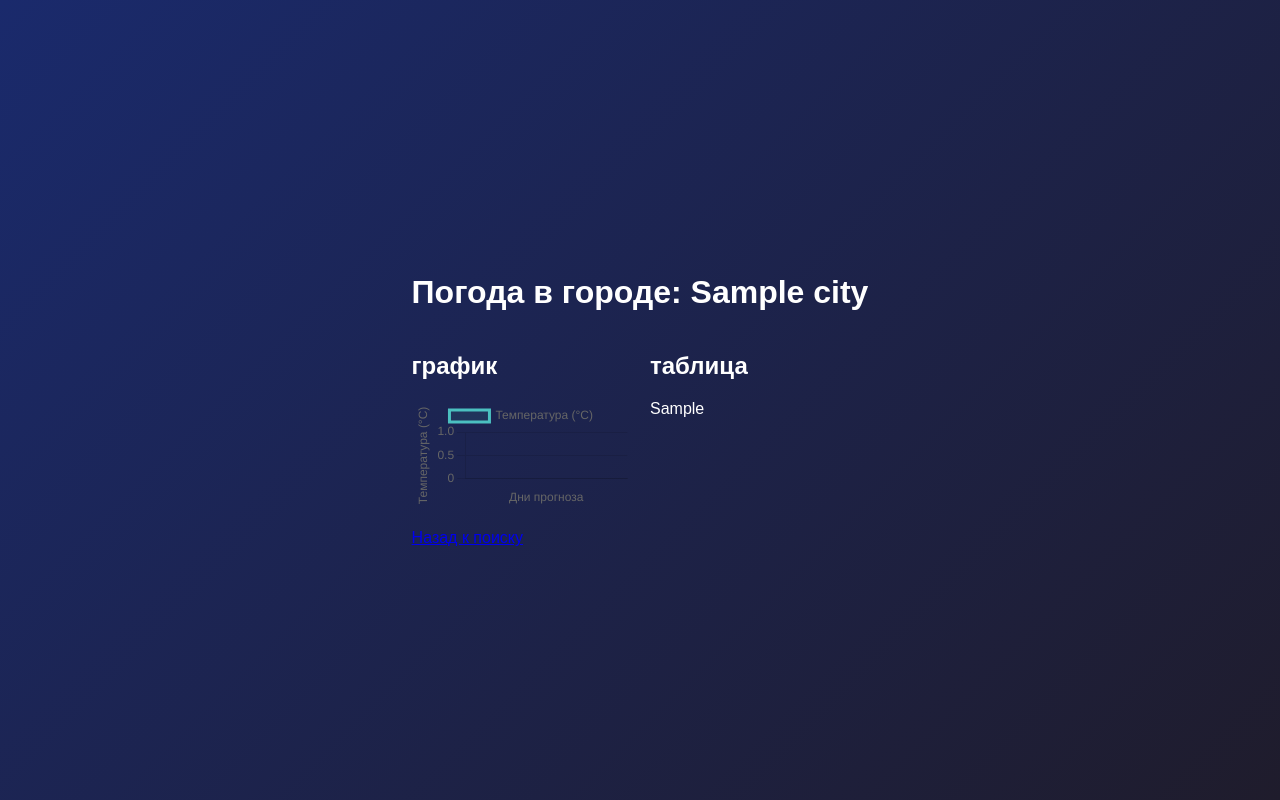
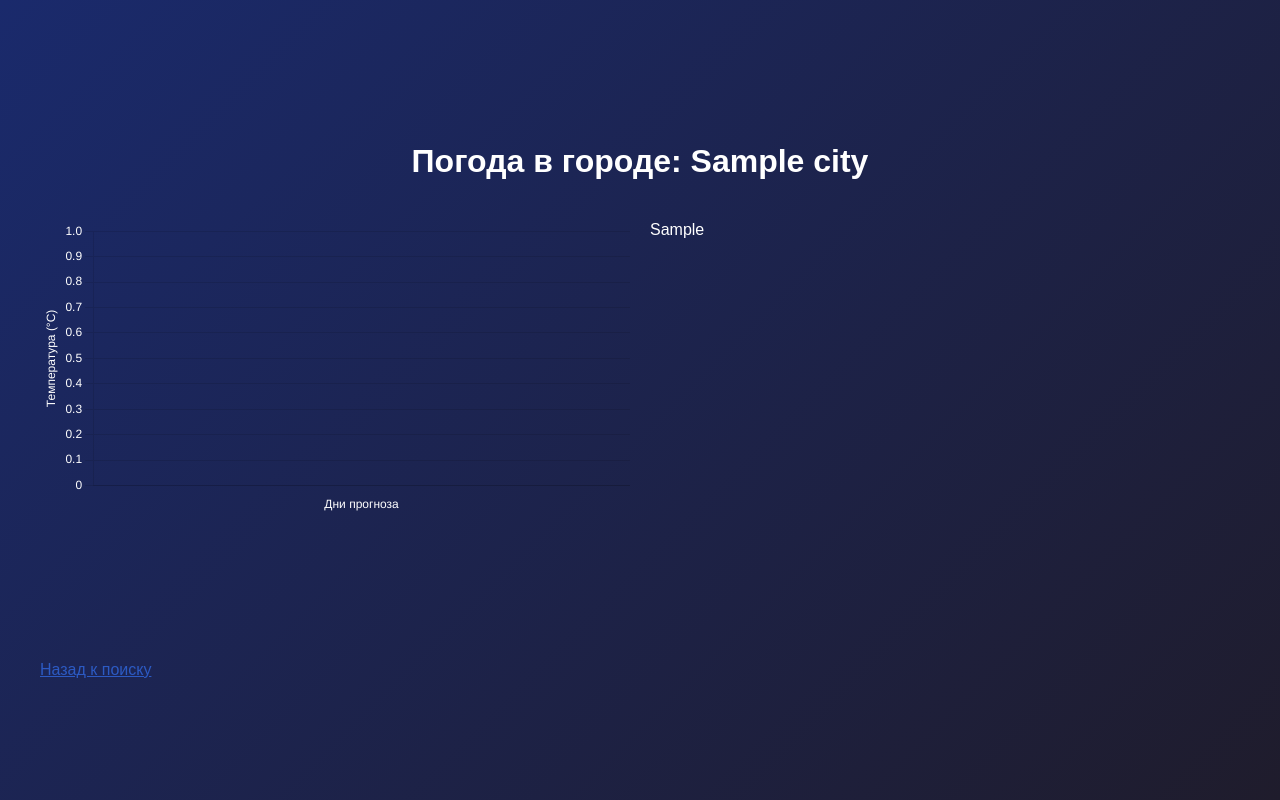
Before and after one commit to tonkaxxx/weather_predictor, a Flask app: template templates/get-weather.html in a window 1280 px wide. Run offline with Flask 3, Linux system fonts and the light colour scheme; the template is opened without the code that fills it: most values are stand-ins (such as "Sample title", 1, 10 or a date in 2020); parts of the project's set-up code (start-up, migrations or seed data) failed here and were passed over.

Commit message:
prettier ui

```diff
--- a/main.py
+++ b/main.py
@@ -37,6 +37,21 @@
         index=new_dates
     ).round(1)
     df = pd.concat([df, ai_df]) # соед 2 дфа
+    df = df.round({
+        'temperature': 1,
+        'humidity': 0,
+        'pressure': 0,
+        'wind_speed': 1
+    }).astype({
+        'humidity': int,
+        'pressure': int
+    })
+    df = df.rename(columns={
+        'temperature': 'Температура',
+        'humidity': 'Влажность',
+        'pressure': 'Давление',
+        'wind_speed': 'Скорость ветра'
+    })
 
     real_temperatures = [float(row[0]) for row in last_5_days]
     temperatures = [float(row[0]) for row in prediction]
--- a/static/style.css
+++ b/static/style.css
@@ -11,7 +11,7 @@
 
 
 .title {
-  font-size: 2.8em;
+  font-size: 3em;
   color: #66cccc;
   text-shadow: 0 0 5px rgba(102, 204, 204, 0.7);
   margin-bottom: 10px;
@@ -29,7 +29,7 @@
 
 .forma {
   background: rgba(37, 55, 109, 0.4);
-  padding: 40px;
+  padding: 30px;
   border-radius: 15px;
   box-shadow: 0 4px 15px rgba(0, 0, 0, 0.2);
   max-width: 500px;
@@ -41,7 +41,7 @@
 label {
   display: block;
   font-size: 1.4em;
-  margin-bottom: 8px;
+  margin-bottom: 24px;
   color: #a0c4c7;
 }
 
@@ -60,19 +60,19 @@
 
 
 input[type="text"]:focus {
-  border-color: #66cccc;
+  border-color: #2a97c2;
   box-shadow: 0 0 8px rgba(102, 204, 204, 0.5);
 }
 
 
 input[type="submit"] {
-  width: 90%;
+  width: 98%;
   padding: 15px;
   margin-top: 20px;
   font-size: 1.4em;
   border: none;
   border-radius: 8px;
-  background-color: #277676;
+  background-color: #2a97c2;
   color: #fff;
   cursor: pointer;
   box-shadow: 0 2px 5px rgba(0, 0, 0, 0.1);
@@ -81,7 +81,7 @@
 
 
 input[type="submit"]:hover {
-  background-color: #267777;
+  background-color: #1b7497;
   box-shadow: 0 4px 10px rgba(0, 0, 0, 0.2);
 }
 
@@ -101,7 +101,7 @@
 }
 .table th, .table td {
     padding: 8px;
-    text-align: left;
+    text-align: center;
     border-bottom: 1px solid #ddd;
 }
 .table th {
@@ -119,15 +119,20 @@
 }
 .chart-container {
     flex: 1;
-    min-width: 0;
-    }
+    width: 800px;
+    height: 400px;
+    margin: 20px auto;
+}
 .table-container {
     flex: 1;
-    min-width: 0;
+    width: 800px;
+    height: 400px;
+    margin: 20px auto;
 }
 .back-link {
     margin-top: 20px;
     display: block;
+    color: #2C5AC3;
 }
 @media (max-width: 768px) {
     .content-wrapper {
--- a/templates/get-weather.html
+++ b/templates/get-weather.html
@@ -7,16 +7,14 @@
 </head>
 <body>
     <div class="container">
-        <h1>Погода в городе: {{ city }}</h1>
+        <h1 style="text-align: center;">Погода в городе: {{ city }}</h1>
 
         <div class="content-wrapper">
             <div class="chart-container">
-                <h2>график</h2>
                 <canvas id="weatherChart"></canvas>
             </div>
 
             <div class="table-container">
-                <h2>таблица</h2>
                 {{ html_table|safe }}
             </div>
         </div>
@@ -26,10 +24,10 @@
         <script>
             const real_temps = JSON.parse('{{ real_temperatures | tojson | safe }}');
             const ai_temps = JSON.parse('{{ temperatures | tojson | safe }}');
+            const days = JSON.parse('{{ days | tojson | safe }}');
 
-            const temps = [...real_temps, ...ai_temps];
-            // иде показывает ошибку, но ее нет. переменную мы подставляем в мейне
-            const days = {{ days }};
+            const all_temps = [...real_temps, ...ai_temps];
+            const split_index = all_temps.length - 3;
 
             new Chart(
                 document.getElementById('weatherChart'),
@@ -38,36 +36,52 @@
                     data: {
                         labels: days,
                         datasets: [{
-                            label: 'Температура (°C)',
-                            data: temps,
-                            borderColor: 'rgb(75, 192, 192)',
-                            backgroundColor: 'rgba(75, 192, 192, 0.1)',
+                            data: all_temps,
+                            borderColor: function(context) {
+                                const index = context.dataIndex;
+                                return index >= split_index ? 'rgb(174, 189, 225)' : 'rgb(98, 145, 255)';
+                            },
+                            segment: {
+                                borderColor: function(context) {
+                                    const index = context.p0DataIndex;
+                                    return index >= split_index ? 'rgb(174, 189, 225)' : 'rgb(98, 145, 255)';
+                                }
+                            },
                             borderWidth: 3,
                             tension: 0.2,
-                            fill: true
+                            fill: true,
+                            backgroundColor: 'rgba(136, 233, 243, 0.16)'
                         }]
                     },
                     options: {
                         responsive: true,
                         maintainAspectRatio: true,
+                        color: '#ffffff',
                         plugins: {
                             legend: {
-                                display: true,
-                                position: 'top'
+                                display: false,
                             }
                         },
                         scales: {
                             y: {
                                 title: {
                                     display: true,
-                                    text: 'Температура (°C)'
+                                    text: 'Температура (°C)',
+                                    color: '#ffffff'
+                                },
+                                ticks: {
+                                    color: '#ffffff'
                                 },
                                 beginAtZero: false
                             },
                             x: {
                                 title: {
                                     display: true,
-                                    text: 'Дни прогноза'
+                                    text: 'Дни прогноза',
+                                    color: '#ffffff'
+                                },
+                                ticks: {
+                                    color: '#ffffff'
                                 }
                             }
                         }
--- a/templates/index.html
+++ b/templates/index.html
@@ -3,12 +3,10 @@
 <head>
 <meta charset="UTF-8" />
 <meta name="viewport" content="width=device-width, initial-scale=1.0" />
-<title>Weather visualizer pro</title>
 <link href="../static/style.css" rel="stylesheet"/>
 </head>
 <body>
 <header class="header-container">
-    <h1 class="title">Weather Visualizer PRO</h1>
     <div class="forma">
         <form id="cityForm" action="/get-weather" method="POST">
             <div class="form_input">
```
